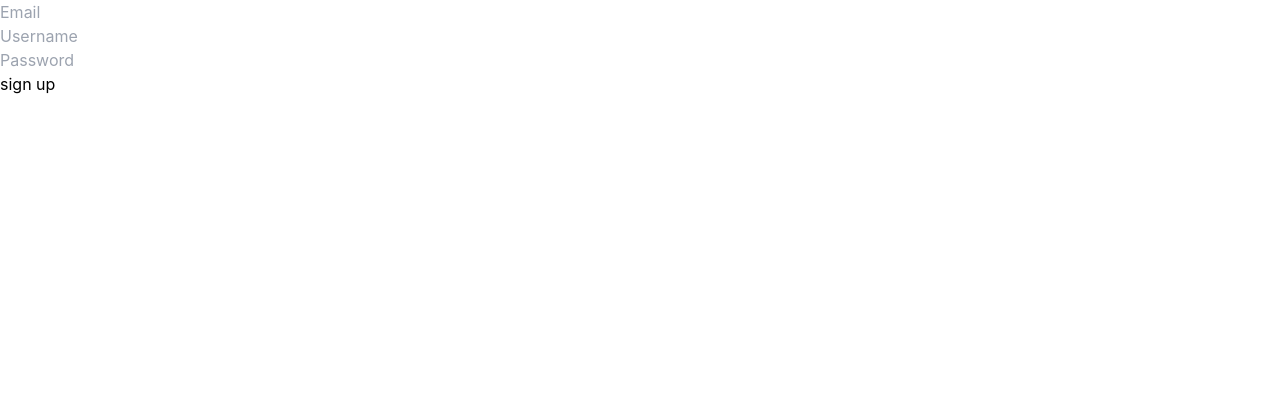
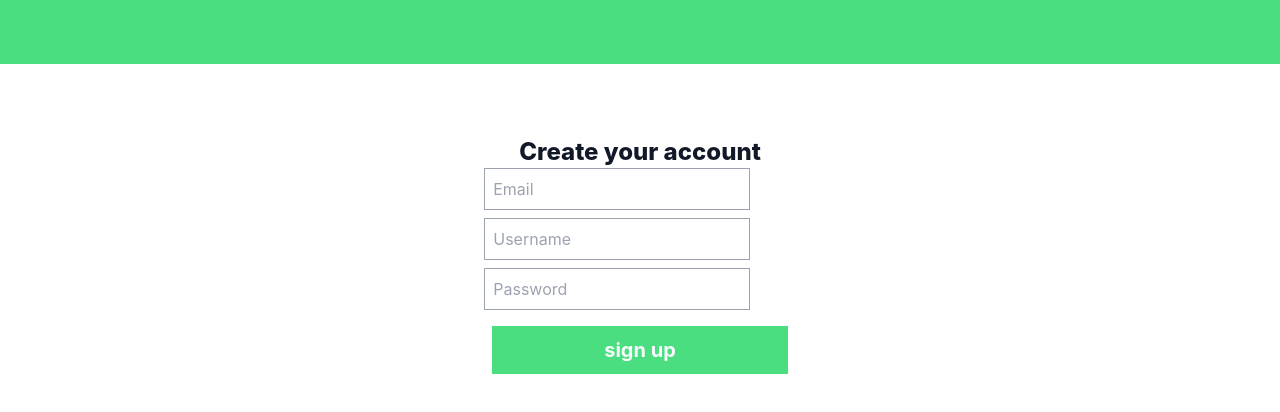
Before and after one commit to Andre361/valdivia, a Next.js app: page /users/register in a window 1280 px wide. Shown: the top 412 px of the page. Built offline with nearby package versions, Linux system fonts and the light colour scheme.

Commit message:
added shared layout component, basic styling for login and registration pages, product list now displayed on home page.

```diff
--- /dev/null
+++ b/components/Layout.jsx
@@ -0,0 +1,9 @@
+import Navbar from "./Navbar";
+export default function Layout({ children }) {
+  return (
+    <>
+      <Navbar />
+      <main>{children}</main>
+    </>
+  );
+}
--- /dev/null
+++ b/components/Navbar.jsx
@@ -0,0 +1,3 @@
+export default function Navbar() {
+  return <div className="bg-green-400 p-8"></div>;
+}
--- /dev/null
+++ b/components/index.js
@@ -0,0 +1 @@
+export * from "./Layout";
--- a/pages/_app.js
+++ b/pages/_app.js
@@ -1,7 +1,12 @@
+import Layout from "components/Layout";
 import "../styles/globals.css";
 
 function MyApp({ Component, pageProps }) {
-  return <Component {...pageProps} />;
+  return (
+    <Layout>
+      <Component {...pageProps} />
+    </Layout>
+  );
 }
 
 export default MyApp;
--- a/pages/index.js
+++ b/pages/index.js
@@ -1,3 +1,18 @@
-export default function Home() {
-  return "home";
+import axios from "axios";
+
+export async function getStaticProps() {
+  const res = await axios.get("http://localhost:8000/store/products/");
+  const products = await res.data;
+  return { props: { products } };
 }
+export default function Home(props) {
+  const { products } = props;
+  return (
+    <div className="container">
+      {products &&
+        products.results.map((product) => (
+          <div key={product.id}>{product.title}</div>
+        ))}
+    </div>
+  );
+}
--- a/pages/users/login.jsx
+++ b/pages/users/login.jsx
@@ -21,22 +21,39 @@ export default function Login() {
   const handleChange = (e) =>
     setForm((prev) => ({ ...prev, [e.target.name]: e.target.value }));
   return (
+    <div className="login-form min-h-full flex items-center justify-center  py-12 px-4 ">
+      <div>
+        <h2 className="mt-6 text-center text-2xl font-extrabold text-gray-900">
+          Sign in to your account
+        </h2>
         <form action="" method="post" onSubmit={handleSubmit}>
+          <p>
             <input
+              className="p-2 mb-2 border border-gray-400"
               type="text"
               name="username"
               placeholder="Username"
               onChange={handleChange}
               required
             />
+          </p>
+          <p>
             <input
+              className="p-2 mb-2 border border-gray-400"
               type="password"
               name="password"
               placeholder="Password"
               onChange={handleChange}
               required
             />
-      <input type="submit" value="log in" />
+          </p>
+          <input
+            className="submit-button h-12 px-24 m-2 bg-green-400 text-gray-50 text-xl font-bold"
+            type="submit"
+            value="log in"
+          />
         </form>
+      </div>
+    </div>
   );
 }
--- a/pages/users/register.jsx
+++ b/pages/users/register.jsx
@@ -22,14 +22,19 @@ export default function Register() {
           console.log(err.request);
         }
       });
-    // await router.push("/");
   };
   const handleChange = (e) =>
     setForm((prev) => ({ ...prev, [e.target.name]: e.target.value }));
   return (
+    <div className="signup-form min-h-full flex items-center justify-center  py-12 px-4 ">
+      <div>
+        <h2 className="mt-6 text-center text-2xl font-extrabold text-gray-900">
+          Create your account
+        </h2>
         <form method="post" onSubmit={handleSubmit}>
-      <p className="form-field">
+          <p>
             <input
+              className="p-2 mb-2 border border-gray-400"
               type="email"
               name="email"
               placeholder="Email"
@@ -37,8 +42,9 @@ export default function Register() {
               required
             />
           </p>
-      <p className="form-field">
+          <p>
             <input
+              className="p-2 mb-2 border border-gray-400"
               type="text"
               name="username"
               placeholder="Username"
@@ -46,8 +52,9 @@ export default function Register() {
               required
             />
           </p>
-      <p className="form-field">
+          <p>
             <input
+              className="p-2 mb-2 border border-gray-400"
               type="password"
               name="password"
               placeholder="Password"
@@ -55,8 +62,15 @@ export default function Register() {
               required
             />
           </p>
-
-      <input type="submit" value="sign up" className="submit-button" />
+          <p>
+            <input
+              type="submit"
+              value="sign up"
+              className="submit-button h-12 px-28 m-2 bg-green-400 text-gray-50 text-xl font-bold"
+            />
+          </p>
         </form>
+      </div>
+    </div>
   );
 }
```
Also changed, not shown: jsconfig.json (added, +8 -0 lines). Lines whose indentation alone changed are shown as unchanged.
